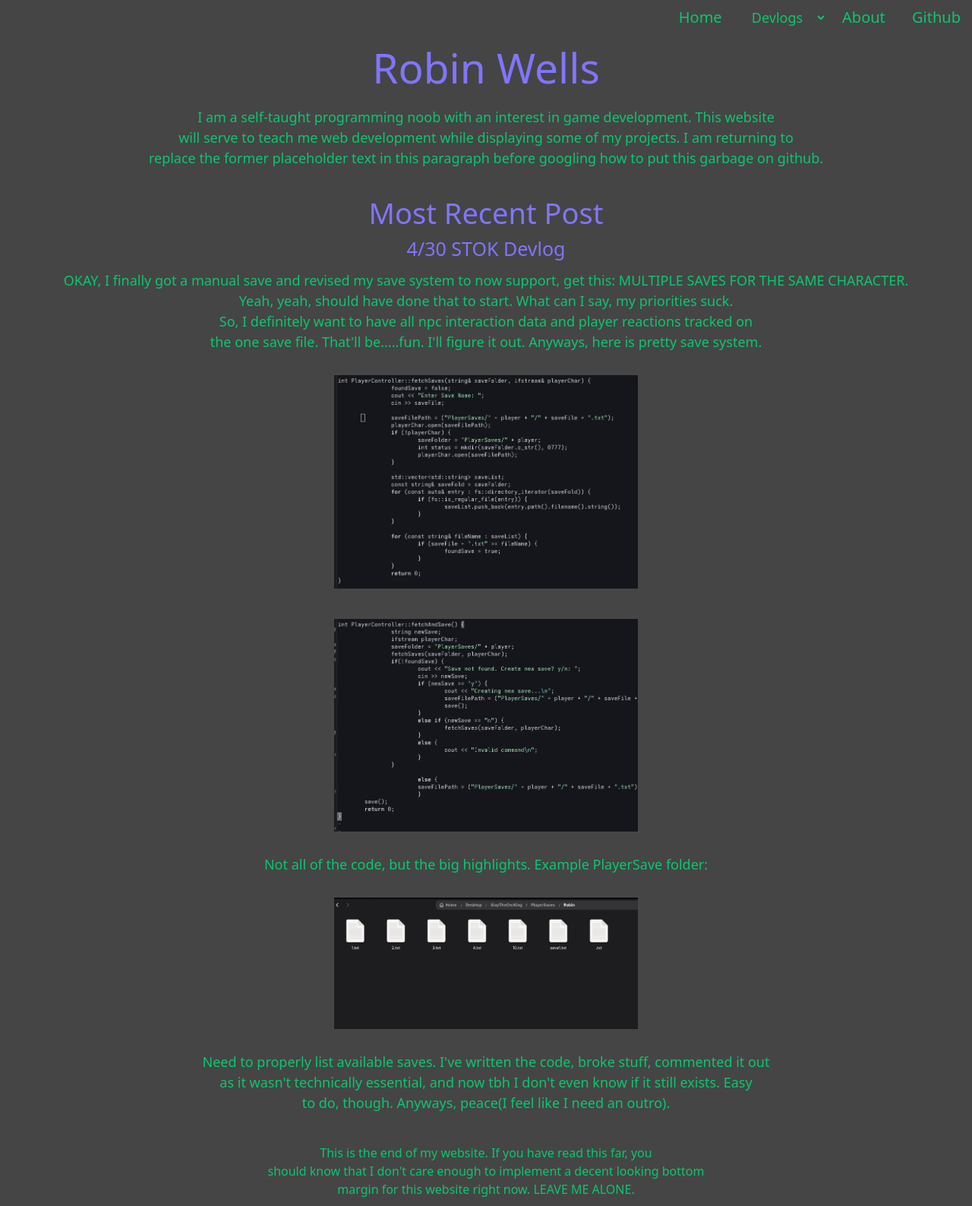
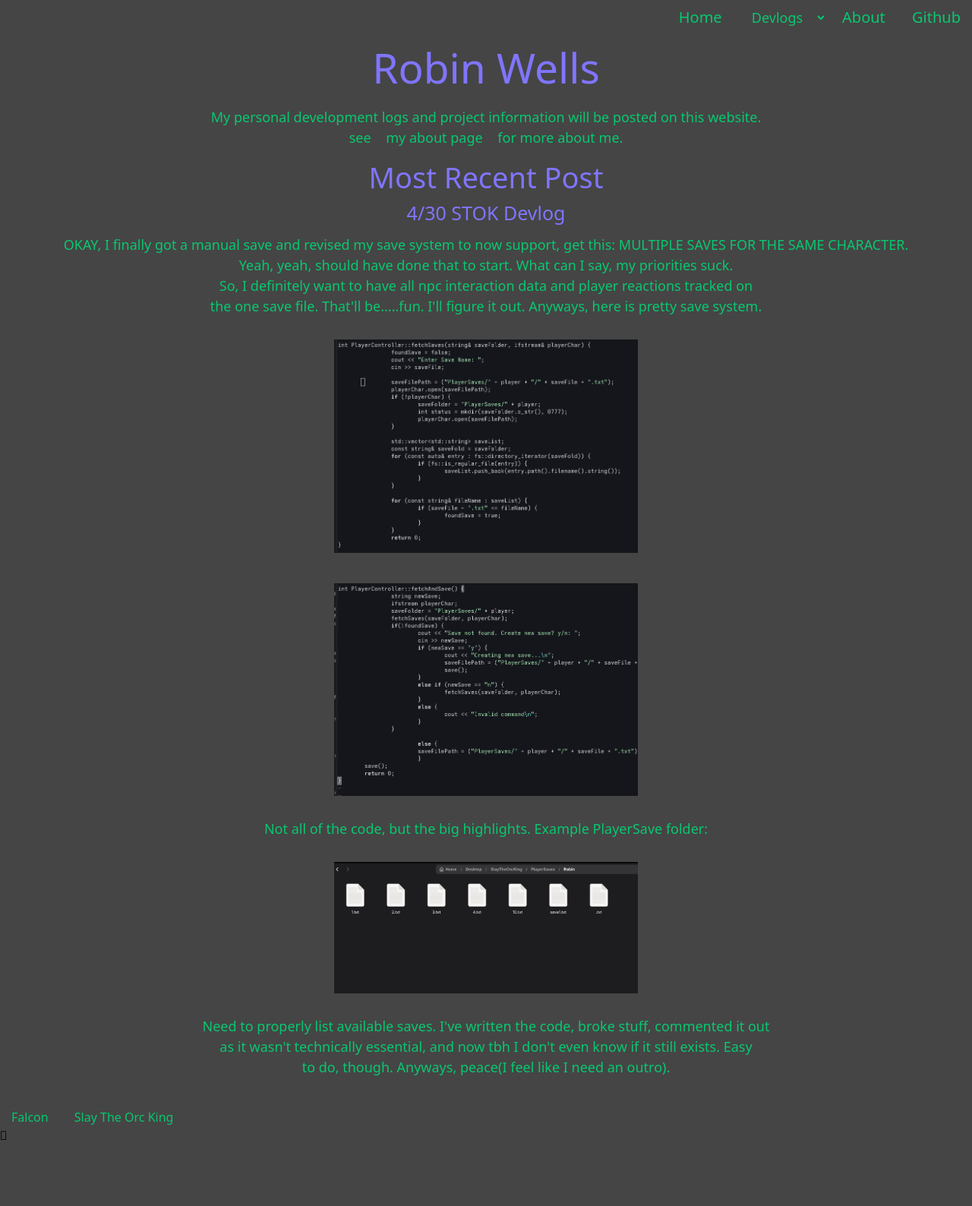
Before and after one commit to bruce835/bruce835.github.io, a website: page index.html in a window 1280 px wide. Shown: the whole page at 76% size. After the commit the page ends 1507 px from the top, so only its background shows below. Drawn offline with Linux system fonts and the light colour scheme.

Commit message:
Replaced placeholder text

```diff
--- a/index.html
+++ b/index.html
@@ -22,11 +22,8 @@
 
 			<h1>Robin Wells</h1>
 
-		<p>I am a self-taught programming noob with an interest in game development. This website<br>
-		will serve to teach me web development while displaying some of my projects. I am returning to<br>
-		replace the former placeholder text in this paragraph before googling how to put this garbage on github.</p>
-		</p>
-
+      <p>My personal development logs and project information will be posted on this website.<br>
+      see <a href="about.html">my about page</a> for more about me.</p>
 		<h2>Most Recent Post</h2>
 		<div id="post">
 			<h3>4/30 STOK Devlog</h3>
@@ -51,10 +48,11 @@
 			</p>
 		</div>
 
-		<p id="end"> This is the end of my website. If you have read this far, you<br>
-		should know that I don't care enough to implement a decent looking bottom<br>
-		margin for this website right now. LEAVE ME ALONE.</p>
-				<script src="main.js" defer></script>
+    <div id="end">
+      <a href="github.com/bruce835/Falcon">Falcon</a>
+      <a href="github.com/bruce835/Slay_The_Orc_King">Slay The Orc King</a>
+    </div>
+    <script src="main.js" defer></script>
 	</body>
 </html>
 <!-- ENDOFPOST -->
```
Also changed, not shown: FALCON_devlog.html (+4 -3 lines), STOK_devlog.html (+4 -3 lines), about.html (+4 -0 lines), template.html (+4 -3 lines).
